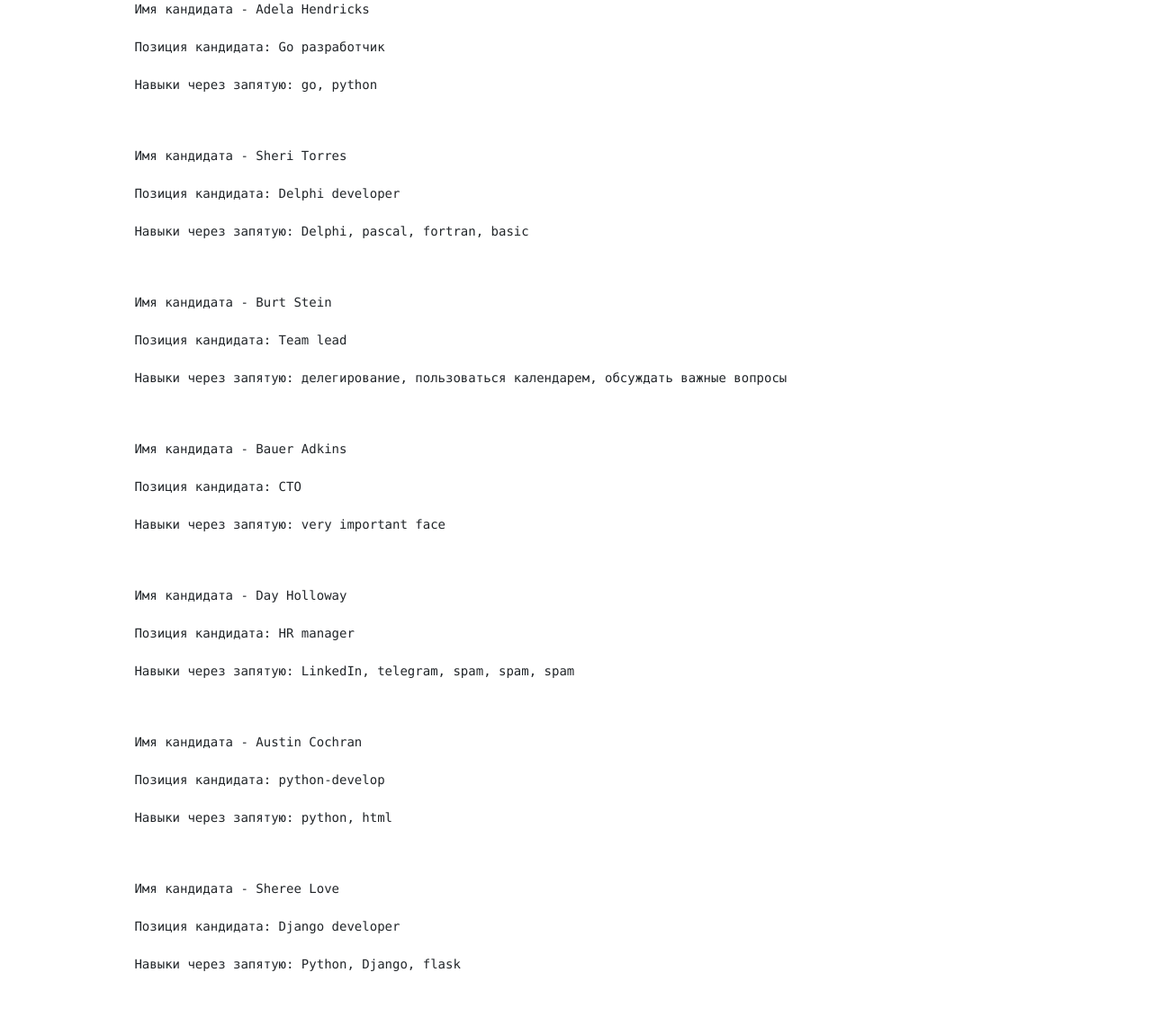
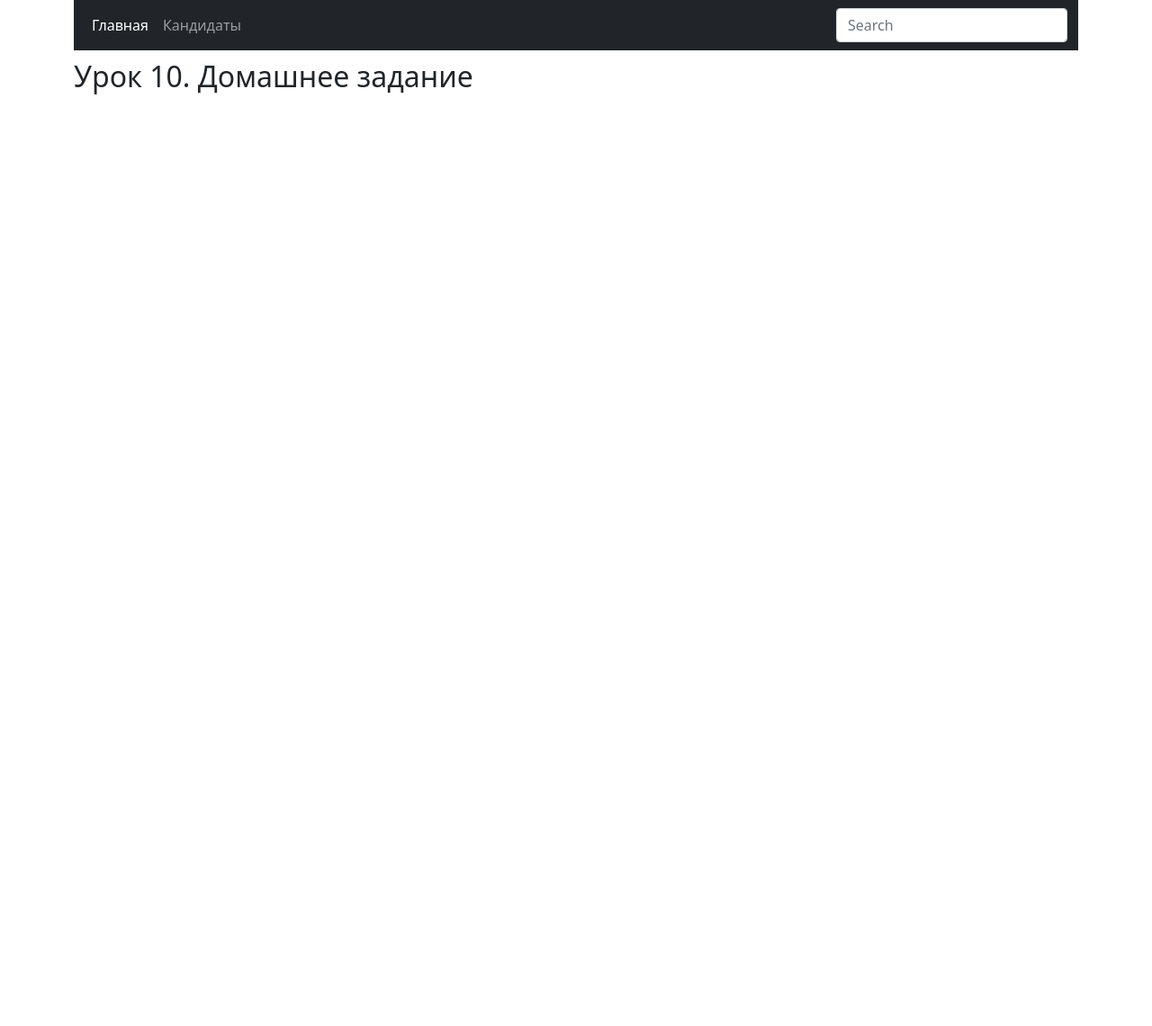
Before and after one commit to 19-Evgen-86/lesson_10, a Flask app: page / in a window 1280 px wide. Shown: the whole page at 90% size. After the commit the page ends 105 px from the top, so only its background shows below. Run offline with Flask 2, Linux system fonts and the light colour scheme.

Commit message:
version 2

```diff
--- a/app.py
+++ b/app.py
@@ -6,20 +6,30 @@
 
 @app.route("/")
 def page_home():
-    data = functions.data_request()
-    return render_template("candidates.html", data=data)
+    return render_template("index.html")
 
 
-@app.route("/candidate/<int:id>")
-def candidate(id):
-    data = functions.data_request(id)
-    return render_template("candidat.html", data=data)
+@app.route("/candidates/", methods=["GET", "POST"])
+def candidate():
+    if request.method == "GET":
+        data = functions.data_request()
+        return render_template("candidates.html", data=data)
+    else:
+        request_data = request.form.get("Search")
+
+        if request_data.isdigit():
+            data = functions.data_request(int(request_data))
+            return render_template("candidat.html", data=data)
+
+        else:
+            data = functions.data_request(request_data)
 
 
-@app.route("/skill/<string:skill>")
-def skill(skill):
-    data = functions.data_request(skill)
-    return render_template("candidates.html", data=data)
+
+# @app.route("/skill/<string:skill>")
+# def skill(skill):
+#     data = functions.data_request(skill)
+#     return render_template("candidates.html", data=data)
 
 
 if __name__ == '__main__':
--- a/functions.py
+++ b/functions.py
@@ -1,4 +1,5 @@
 import json
+from re import split
 
 JSON_FILE = 'conditates.json'
 
@@ -23,8 +24,10 @@
             if el['id'] == args[0]:
                 return el
     elif isinstance(args[0], str):
+        skills = split(',| ', args[0])
         res = []
         for el in data:
-            if args[0] in el["skills"]:
-                res.append(el)
+            for i in range(len(skills)):
+                if skills[i] in el["skills"]:
+                    res.append(el)
         return res
--- a/templates/candidates.html
+++ b/templates/candidates.html
@@ -13,6 +13,4 @@
 
     {% endfor %}
 
-
-
 {% endblock %}
--- a/templates/index.html
+++ b/templates/index.html
@@ -7,15 +7,34 @@
     <title>{% block title %}{% endblock %}</title>
 </head>
 <body>
+<div class="container">
+    <nav class="navbar navbar-expand navbar-dark bg-dark" aria-label="Second navbar example">
+        <div class="container-fluid">
+            <div class="collapse navbar-collapse" id="navbarsExample02">
+                <ul class="navbar-nav me-auto">
+                    <li class="nav-item">
+                        <a class="nav-link active" aria-current="page" href="/">Главная</a>
+                    </li>
+                    <li class="nav-item">
+                        <a class="nav-link" href="/candidates/">Кандидаты</a>
+                    </li>
+                </ul>
+                <form action="/candidates/" method="post">
+                    <input class="form-control" type="text" placeholder="Search" aria-label="Search" name="Search">
+                </form>
+            </div>
+        </div>
+    </nav>
+</div>
 
 <div class="container">
+    <div style="margin-top: 10px">
+        {% block body %}
 
-    {% block body %}
+            <h2> Урок 10. Домашнее задание </h2>
 
-
-
-    {% endblock %}
+        {% endblock %}
+    </div>
 </div>
-
 </body>
 </html>
```
Also changed, not shown: templates/candidat.html (+2 -6 lines).
